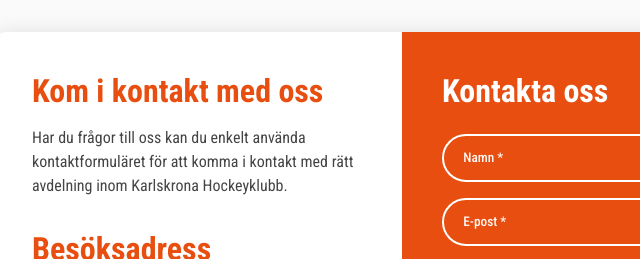
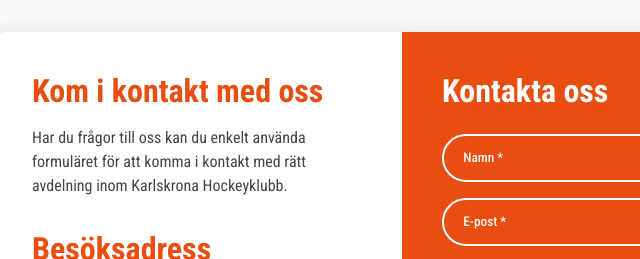
Before and after one commit to KHKse-coderepository/KHK-Contact-Form, a plain HTML site: page index.html in a window 1280 px wide. Shown: the top 259 px of the page, 238-878 px from the left. Drawn offline with Linux system fonts and the light colour scheme.

Commit message:
Update index.html

```diff
--- a/index.html
+++ b/index.html
@@ -31,8 +31,7 @@
         <h3 class="title">Kom i kontakt med oss</h3>
 
         <p class="text">
-          Har du frågor till oss kan du enkelt använda kontaktformuläret
-          för att komma i kontakt med rätt avdelning inom Karlskrona Hockeyklubb.
+          Har du frågor till oss kan du enkelt använda formuläret för att komma i kontakt med rätt avdelning inom Karlskrona Hockeyklubb.
         </p>
 
         <div class="info">
```
